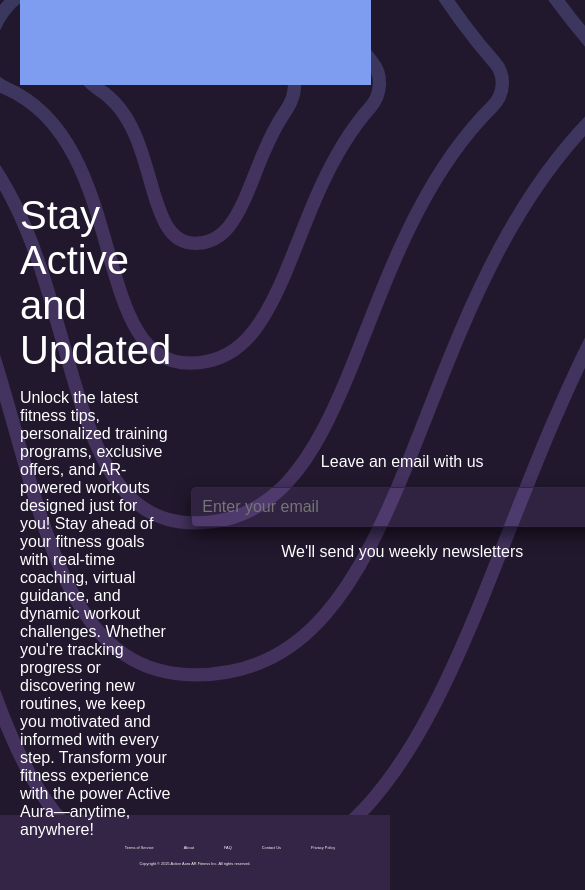
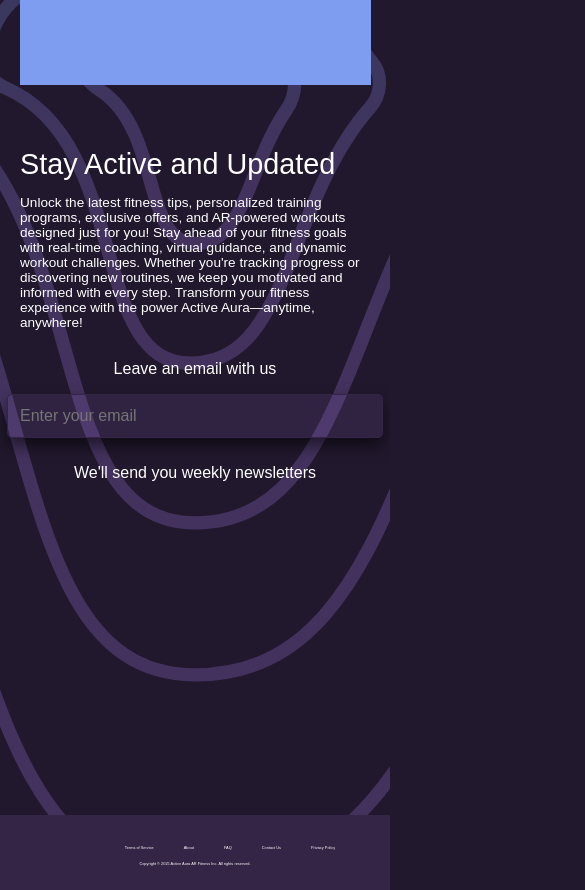
Before and after one commit to Diante830/Active-Aura-AR-Fitness, a React (Vite) app: page / in a window 390 px wide. Shown: the part 3580-4470 px from the top of the page, 585 px wide, since content can reach past the window. Built offline with nearby package versions, Linux system fonts and the light colour scheme.

Commit message:
fixed news section to be responsive

```diff
--- a/src/sections/News.css
+++ b/src/sections/News.css
@@ -2,7 +2,10 @@
     text-align: center;
     padding: 40px 20px;
     height: 650px;
+
 }
+
+
 
 .news-container h1 {
     font-size: 2rem;
@@ -92,12 +95,15 @@
     font-family: 'Poppins', sans-serif;
     font-weight: 500;
     color: #fff;
+
 }
 
 .stay-updated {
     font-family: 'Poppins', sans-serif;
     font-weight: 300;
     color: #fff;
+
+
 }
 
 .send-message {
@@ -106,3 +112,58 @@
     color: #fff;
 
 }
+
+@media screen and (max-width: 768px) {
+    .newsletter-form-container {
+        flex-direction: column;
+        padding-top: 0; /* Adjust the top padding to make it more balanced */
+    }
+
+    .newsletter-left {
+        margin-right: 0;
+        text-align: center;
+    }
+
+    .newsletter-left h2 {
+        font-size: 2rem; /* Smaller font size for h2 */
+    }
+
+    .newsletter-left p {
+        font-size: 0.9rem; /* Reduce font size on mobile */
+    }
+
+    .newsletter-right {
+        width: 100%; /* Make sure the form section takes full width */
+    }
+
+    .email-input {
+        width: 100%; /* Make the input field responsive */
+        margin-bottom: 10px; /* Add some space below the input field */
+    }
+
+    .subscribe-btn {
+        width: 100%; /* Make the button take the full width */
+        margin-left: 0; /* Remove margin for mobile */
+        margin-top: 10px; /* Add a little space between input and button */
+    }
+}
+
+@media screen and (max-width: 480px) {
+    .newsletter-left h2 {
+        font-size: 1.8rem; /* Smaller font size on extra small screens */
+    }
+
+    .newsletter-left p {
+        font-size: 0.85rem; /* Further reduce font size */
+    }
+
+    .email-input {
+        font-size: 1rem; /* Adjust input font size */
+        padding: 12px; /* Increase padding for ease of typing */
+    }
+
+    .subscribe-btn {
+        font-size: 1.1rem; /* Increase button font size slightly */
+        padding: 12px; /* Increase padding to make the button easier to tap */
+    }
+}
```
